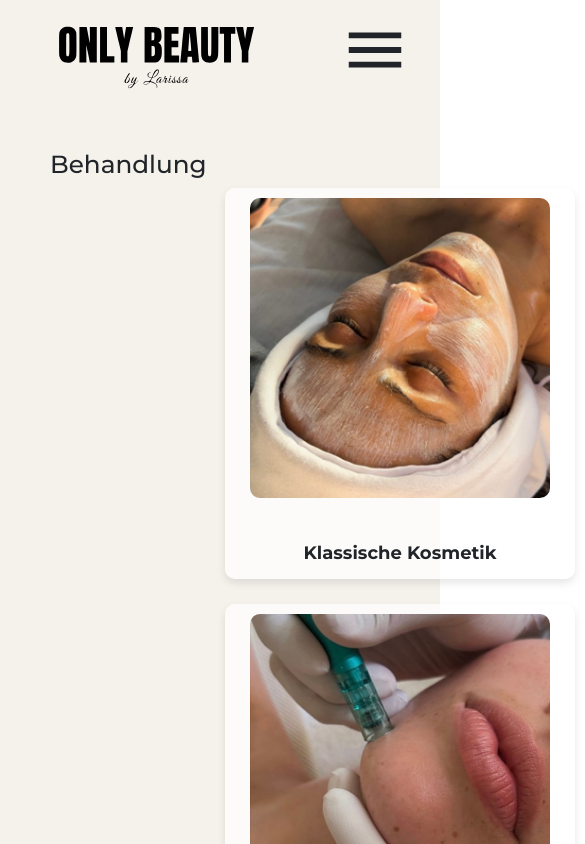
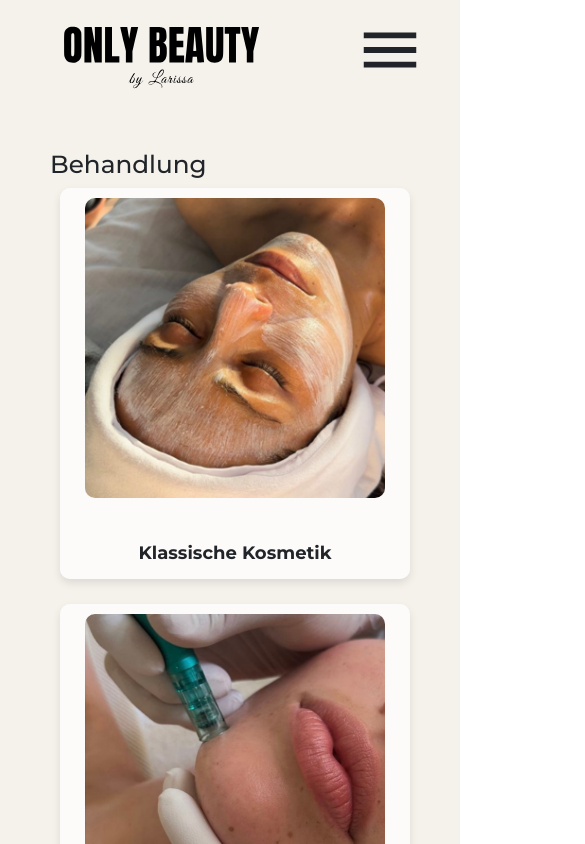
Before and after one commit to Vadim1489/only_beauty, a React (Create React App) app: page / in a window 390 px wide. Shown: the top 844 px of the page, 585 px wide, since content can reach past the window. Built offline with nearby package versions, Linux system fonts and the light colour scheme.

Commit message:
updated navmenu

```diff
--- a/src/components/Footer/index.module.css
+++ b/src/components/Footer/index.module.css
@@ -154,9 +154,9 @@
 
 }
 
-@media (max-width:440px) {
+@media (max-width:460px) {
     .footer {
-        width: 440px;
+        width: 460px;
     }
 
     .footer_info {
@@ -170,6 +170,6 @@
     }
 
     .google_review {
-        width: 440px;
+        width: 460px;
     }
 }
--- a/src/components/Header/index.module.css
+++ b/src/components/Header/index.module.css
@@ -39,8 +39,8 @@
     }
 }
 
-@media (max-width:440px) {
+@media (max-width:460px) {
     .header_container {
-        width: 440px;
+        width: 460px;
     }
 }
--- a/src/components/NavMenu/index.module.css
+++ b/src/components/NavMenu/index.module.css
@@ -59,7 +59,7 @@
     }
 }
 
-@media (max-width: 440px) {
+@media (max-width: 460px) {
     .nav_container {
         display: none;
         flex-direction: column;
--- a/src/pages/MainPage/index.module.css
+++ b/src/pages/MainPage/index.module.css
@@ -79,9 +79,9 @@
   }
 }
 
-@media (max-width:440px) {
+@media (max-width:460px) {
   .main_container {
-    width: 440px;
+    width: 460px;
   }
   .main_container > h2 {
     padding-left: 30px;
@@ -90,6 +90,6 @@
   .card_container {
     display: grid;
     grid-template-columns: repeat(1, 2fr);
-    width: 43git0px;
+    width: 430px;
   }
 }
```
